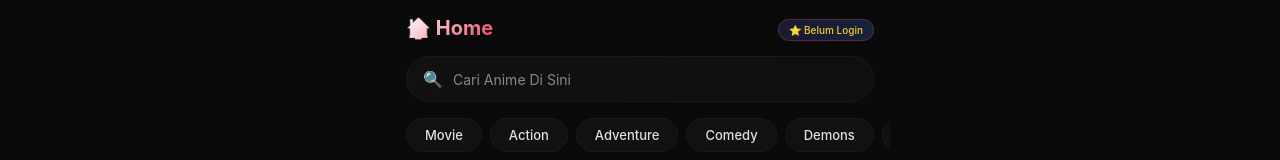
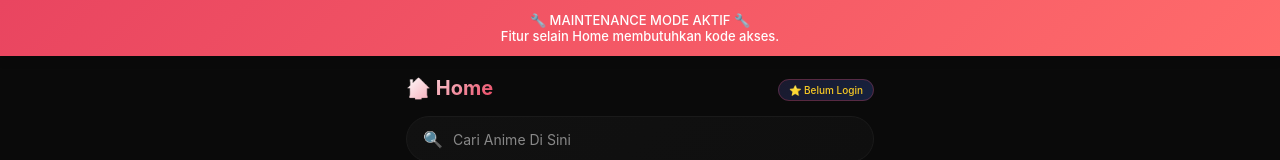
Before and after one commit to alwayslanz2/Streaming, a plain HTML site: page frontend/index.html in a window 1280 px wide. Shown: the top 160 px of the page. Drawn offline with nearby package versions, Linux system fonts and the light colour scheme; no server answers.

Commit message:
Update index.html

```diff
--- a/frontend/index.html
+++ b/frontend/index.html
@@ -67,6 +67,7 @@
 
     <script src="/js/main.js"></script>
     <script src="/js/level.js"></script>
+    <script src="/js/maintenance.js"></script>
     <script>
         window.addEventListener('load', function() {
             setTimeout(function() {
@@ -87,6 +88,18 @@
                 }
             }, 1500);
         });
+
+        // Banner maintenance jika mode ON
+        (async function() {
+            const data = await getMaintenanceData();
+            if (data.maintenance_mode === true) {
+                const banner = document.createElement('div');
+                banner.style.cssText = 'position:fixed;top:0;left:0;right:0;background:linear-gradient(135deg,#e94560,#ff6b6b);color:white;text-align:center;padding:12px;z-index:9999;font-size:13px;font-weight:500;box-shadow:0 2px 10px rgba(0,0,0,0.3);';
+                banner.innerHTML = '🔧 MAINTENANCE MODE AKTIF 🔧<br>Fitur selain Home membutuhkan kode akses.';
+                document.body.prepend(banner);
+                document.body.style.paddingTop = '60px';
+            }
+        })();
     </script>
 </body>
 </html>
```
